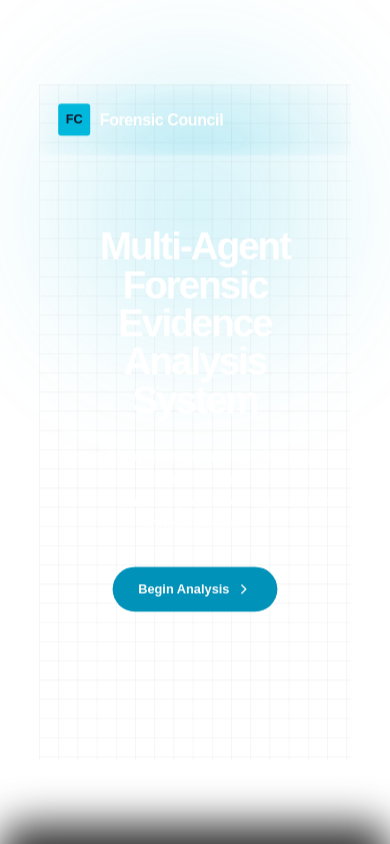
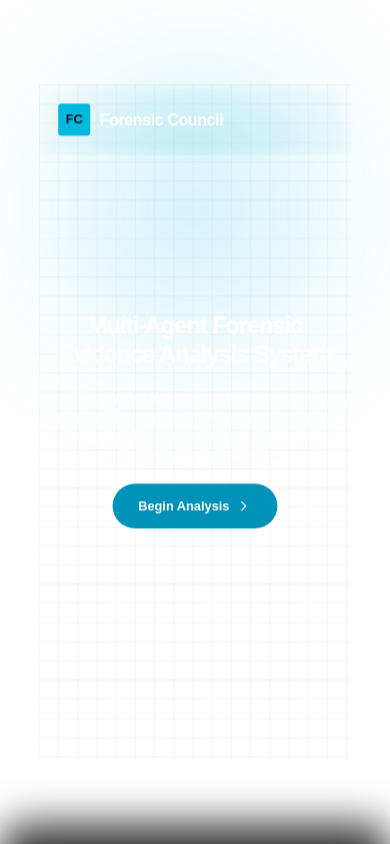
Before and after one commit to Vishnunair22/agent-council-front-end, a Next.js app: page / in a window 390 px wide. Shown: the top 844 px of the page. Built offline with nearby package versions, Linux system fonts and the light colour scheme.

Commit message:
Refining Responsiveness

```diff
--- a/src/app/page.tsx
+++ b/src/app/page.tsx
@@ -57,7 +57,7 @@ export default function LandingPage() {
           <motion.h1
             initial={{ opacity: 0, y: 20 }}
             animate={{ opacity: 1, y: 0 }}
-            className="text-5xl md:text-7xl font-bold max-w-4xl mb-6 tracking-tighter text-white pb-2"
+            className="text-3xl sm:text-4xl md:text-7xl font-bold max-w-4xl mb-4 md:mb-6 tracking-tighter text-white pb-2"
           >
             Multi-Agent Forensic Evidence Analysis System
           </motion.h1>
@@ -65,7 +65,7 @@ export default function LandingPage() {
             initial={{ opacity: 0 }}
             animate={{ opacity: 1 }}
             transition={{ delay: 0.2 }}
-            className="text-white text-lg max-w-2xl mb-10"
+            className="text-white text-base sm:text-lg max-w-2xl mb-6 md:mb-10"
           >
             This system leverages multiple intelligent agents that analyze digital forensic evidence and compile those insights into a cohesive report.
           </motion.p>
```
